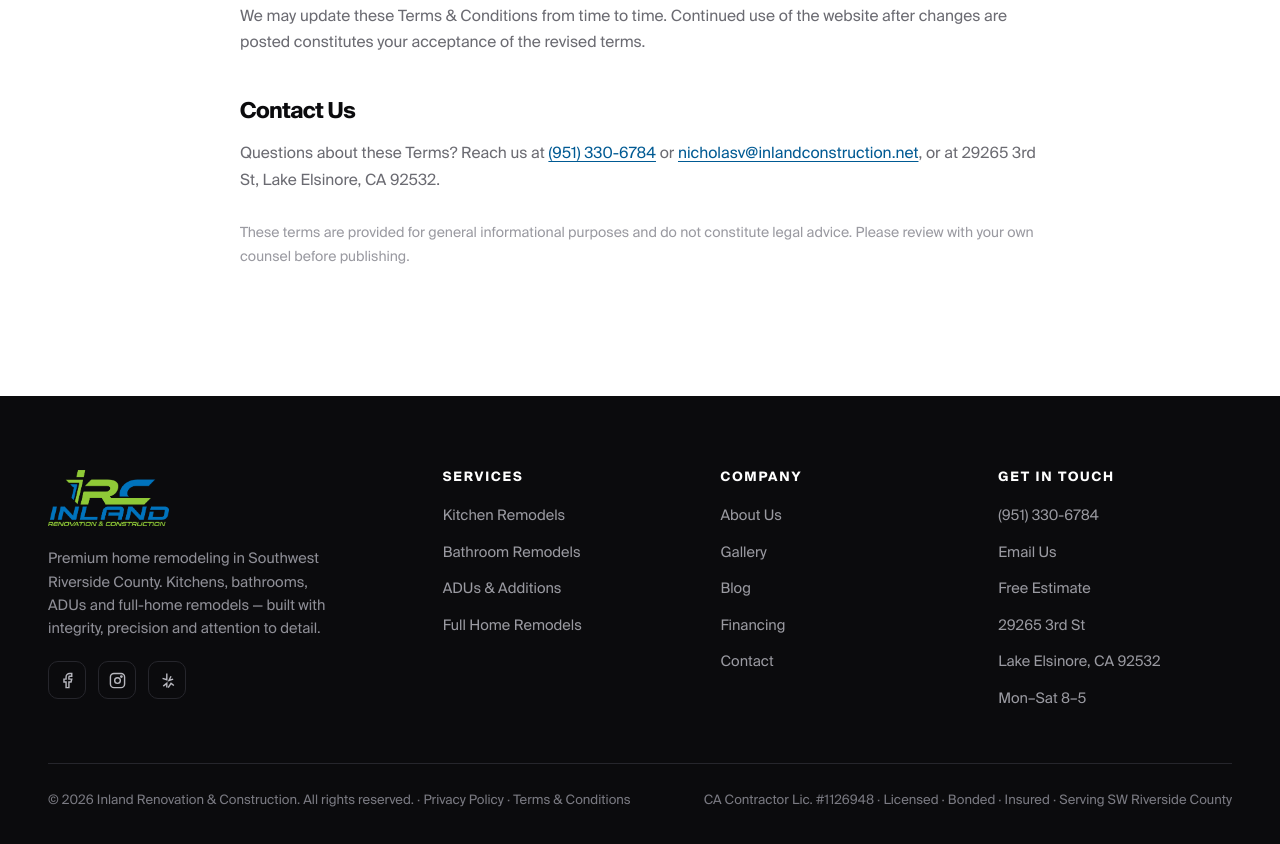
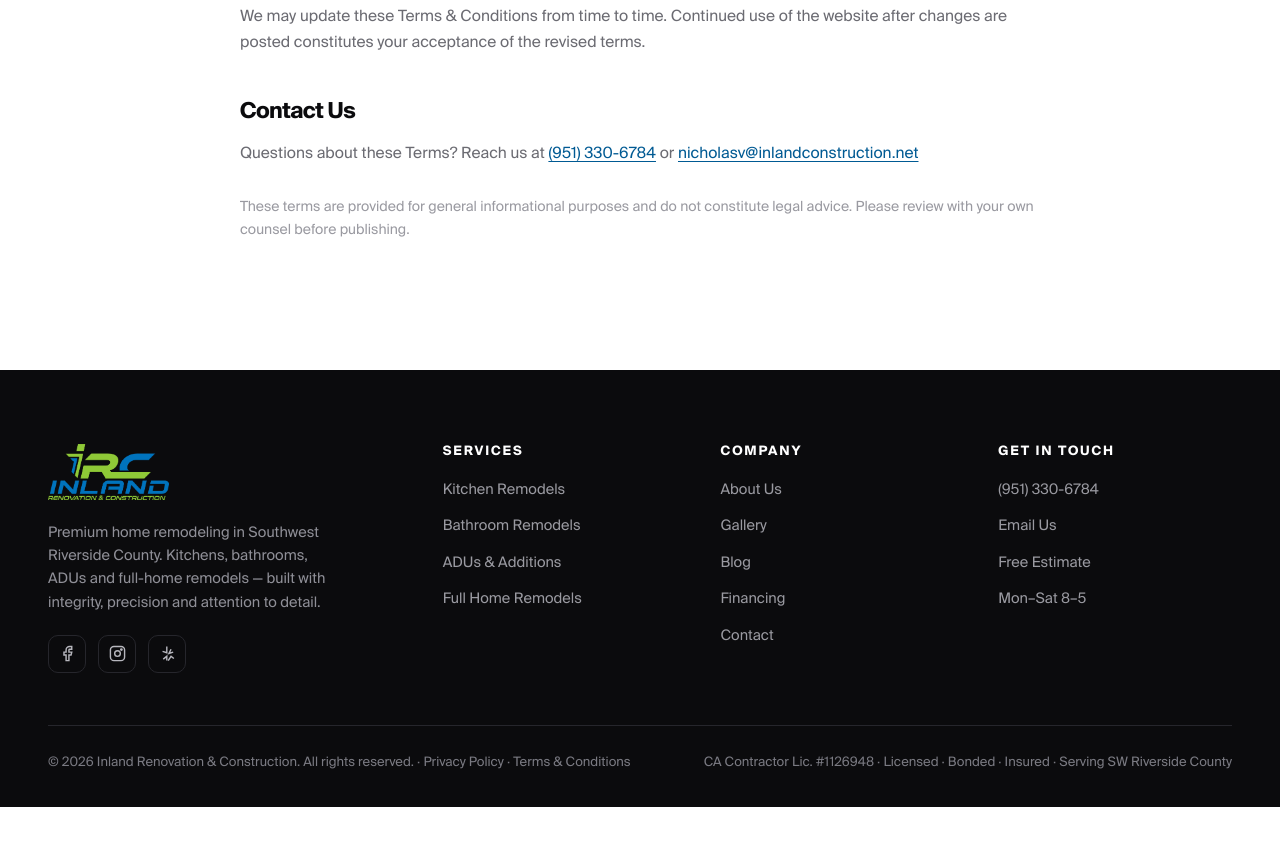
Before and after one commit to ky-lore/inland, a plain HTML site: page terms.html in a window 1280 px wide. Shown: the part 1912-2756 px from the top of the page. After the commit the page ends 2719 px from the top, so only its background shows below. Drawn offline with Linux system fonts and the light colour scheme.

Commit message:
updated address

```diff
--- a/terms.html
+++ b/terms.html
@@ -15,7 +15,7 @@
     <div class="u-left">
       <span class="u-item"><svg viewBox="0 0 24 24" fill="none" stroke-width="2"><path d="M22 16.92v3a2 2 0 0 1-2.18 2 19.79 19.79 0 0 1-8.63-3.07 19.5 19.5 0 0 1-6-6 19.79 19.79 0 0 1-3.07-8.67A2 2 0 0 1 4.11 2h3a2 2 0 0 1 2 1.72c.13.96.36 1.9.7 2.81a2 2 0 0 1-.45 2.11L8.09 9.91a16 16 0 0 0 6 6l1.27-1.27a2 2 0 0 1 2.11-.45c.9.34 1.85.57 2.81.7A2 2 0 0 1 22 16.92z"/></svg><a href="tel:+19513306784">(951) 330-6784</a></span>
       <span class="u-item hide-sm"><svg viewBox="0 0 24 24" fill="none" stroke-width="2"><circle cx="12" cy="12" r="10"/><path d="M12 6v6l4 2"/></svg>Mon–Sat 8:00–5:00</span>
-      <span class="u-item hide-sm"><svg viewBox="0 0 24 24" fill="none" stroke-width="2"><path d="M21 10c0 7-9 13-9 13s-9-6-9-13a9 9 0 0 1 18 0z"/><circle cx="12" cy="10" r="3"/></svg>29265 3rd St, Lake Elsinore</span>
+      <!-- <span class="u-item hide-sm"><svg viewBox="0 0 24 24" fill="none" stroke-width="2"><path d="M21 10c0 7-9 13-9 13s-9-6-9-13a9 9 0 0 1 18 0z"/><circle cx="12" cy="10" r="3"/></svg>29265 3rd St, Lake Elsinore</span> -->
     </div>
     <div class="u-offer">◆ <b>Licensed · Bonded · Insured</b> — CA #1126948</div>
   </div>
@@ -116,7 +116,7 @@
       <p>We may update these Terms &amp; Conditions from time to time. Continued use of the website after changes are posted constitutes your acceptance of the revised terms.</p>
 
       <h2>Contact Us</h2>
-      <p>Questions about these Terms? Reach us at <a href="tel:+19513306784">(951) 330-6784</a> or <a href="mailto:nicholasv@inlandconstruction.net">nicholasv@inlandconstruction.net</a>, or at 29265 3rd St, Lake Elsinore, CA 92532.</p>
+      <p>Questions about these Terms? Reach us at <a href="tel:+19513306784">(951) 330-6784</a> or <a href="mailto:nicholasv@inlandconstruction.net">nicholasv@inlandconstruction.net</a></p>
 
       <p style="margin-top:28px;color:var(--muted-2);font-size:14px">These terms are provided for general informational purposes and do not constitute legal advice. Please review with your own counsel before publishing.</p>
     </article>
@@ -161,8 +161,8 @@
           <li><a href="tel:+19513306784">(951) 330-6784</a></li>
           <li><a href="mailto:nicholasv@inlandconstruction.net">Email Us</a></li>
           <li><a href="contact.html">Free Estimate</a></li>
-          <li><a href="#">29265 3rd St</a></li>
-          <li><a href="#">Lake Elsinore, CA 92532</a></li>
+          <!-- <li><a href="#">29265 3rd St</a></li>
+          <li><a href="#">Lake Elsinore, CA 92532</a></li> -->
           <li><a href="#">Mon–Sat 8–5</a></li>
         </ul>
       </div>
```
Also changed, not shown: about.html (+3 -3 lines), blog-plan-renovation.html (+3 -3 lines), blog-remodel-cost.html (+1 -1 lines), blog-time-to-remodel.html (+3 -3 lines), privacy.html (+2 -2 lines), service-adu.html (+3 -3 lines), service-bathroom.html (+3 -3 lines), service-fullhome.html (+3 -3 lines), services.html (+3 -3 lines).
